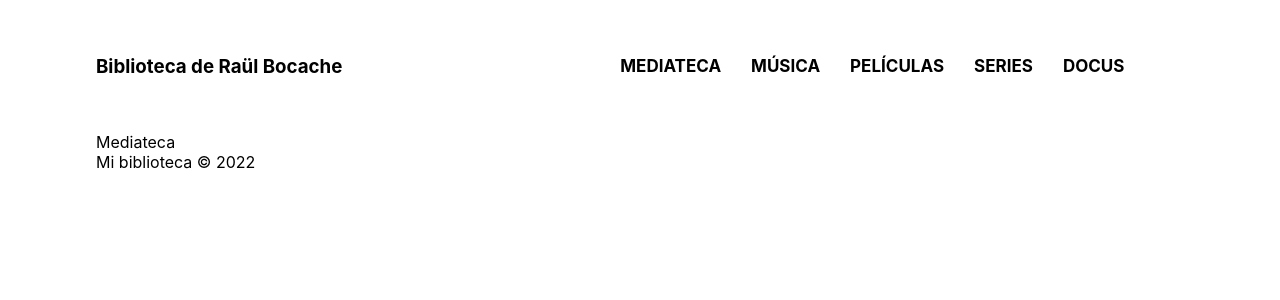
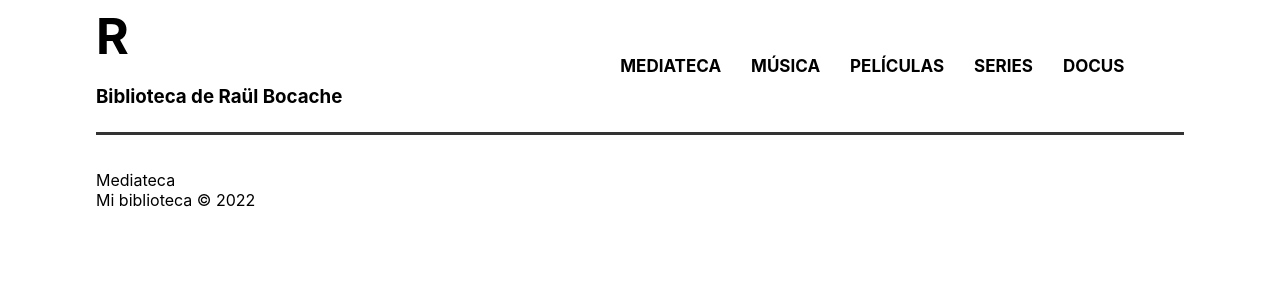
Before and after one commit to rbocache/my-media, a React (Create React App) app: page / in a window 1280 px wide. Shown: the top 300 px of the page. Built offline with nearby package versions, Linux system fonts and the light colour scheme.

Commit message:
Add images

```diff
--- a/src/components/layout/HeaderNav.js
+++ b/src/components/layout/HeaderNav.js
@@ -5,7 +5,8 @@ export const HeaderNav = () => {
   return (
     <header className="header">
       <div className="logo">
-        <span></span>
+        <span>R
+        </span>
         <h3>Biblioteca de Raül Bocache</h3>
       </div>
 
--- a/src/index.css
+++ b/src/index.css
@@ -22,10 +22,18 @@ code {
   height: 132px;
   justify-content: center;
   align-items: center;
+  border-bottom: 3px solid #333;
+  margin-bottom: 35px;
 }
 
 .header .logo {
   flex-grow: 2;
+}
+
+.header .logo span {
+  display: block;
+  font-size: 50px;
+  font-weight: bolder;
 }
 
 .header nav {
```
